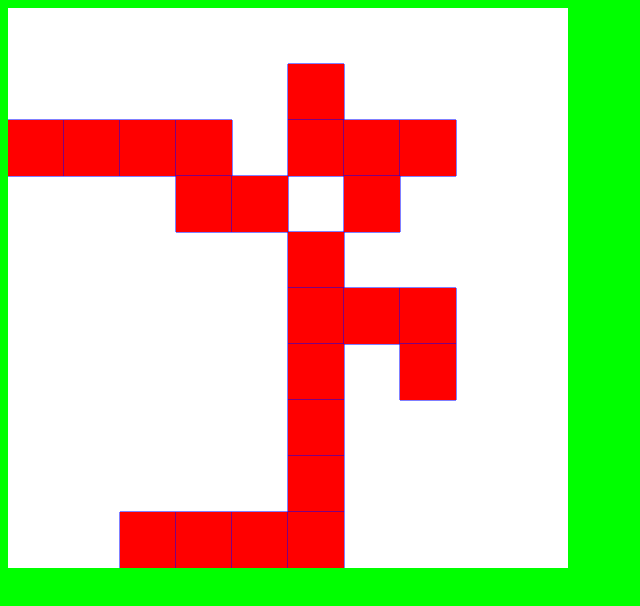
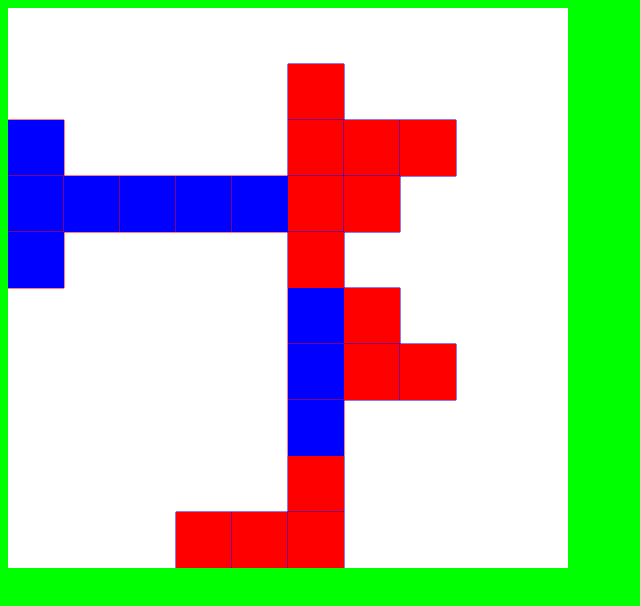
Before and after one commit to habahut/2dShooter, a website: page html/levelGenerator.html in a window 1280 px wide. Shown: the whole page, without its empty margins (0-640 px from the left). Drawn offline with nearby package versions, Linux system fonts and the light colour scheme.

Commit message:
added expansions

```diff
--- a/html/levelGenerator.html
+++ b/html/levelGenerator.html
@@ -17,6 +17,7 @@
     </script>
 
     <script type="text/javascript" src="../bower_components/jquery/dist/jquery.js"></script>
+    <script type="text/javascript" src="../js/util/util.js"></script>
     <script type="text/javascript" src="../js/levelGeneration/levelGeneration.js"></script>
 
     <body style="background-color: 00FF00">
--- a/js/levelGeneration/levelGeneration.js
+++ b/js/levelGeneration/levelGeneration.js
@@ -1,10 +1,6 @@
 CanvasWidth = 560;
 CanvasHeight = 560;
 BlockSize = CanvasHeight / 10;
-
-function getRandom(min, max) {
-    return Math.floor(Math.random() * (max - min) + min);
-}
 
 function mapToString(map) {
     var str = '';
@@ -63,8 +59,8 @@ function seedMap(map, n) {
     while (locs.length < n) {
         // cluster the points?
         margin = 0;
-        x = getRandom(margin, map.length - margin);
-        y = getRandom(margin, map[0].length - margin);
+        x = getRandom(margin, map.length -1 - margin);
+        y = getRandom(margin, map[0].length  - 1- margin);
         if (map[y][x] != 0) continue;
         map[y][x] = 1;
         locs.push({"x":x, "y": y});
@@ -95,13 +91,13 @@ function primmsMethod(locs) {
     for (var i = 1;i < locs.length;i++)  nodesUsed.push(false);
 
     while (nodes.length < locs.length) {
-        console.log('------------- PASS: ', nodes.length, ' <= ', locs.length);
-        console.log(nodesUsed);
+        //console.log('------------- PASS: ', nodes.length, ' <= ', locs.length);
+        //console.log(nodesUsed);
         // search all nodes currently in MST for smallest edge
         var nextEdge = {"length": 999999};
         for (var i = 0; i < nodes.length;i++) {
-            console.log();
-            console.log('looking at node: ', nodes[i]);
+            //console.log();
+            //console.log('looking at node: ', nodes[i]);
 
             var thisNode = nodes[i];
             for (var j = 0; j < thisNode.edges.length; j++) {
@@ -117,11 +113,11 @@ function primmsMethod(locs) {
                     break;
                 }
             }
-            console.log('this shorted node found was: ', nextEdge);
+            //console.log('this shorted node found was: ', nextEdge);
         }
-        console.log('---- pass completed');
-        console.log('the shortest node found was : ', nextEdge);
-        console.log('from : ' , locs, ' to', nextEdge.dest);
+        //console.log('---- pass completed');
+        //console.log('the shortest node found was : ', nextEdge);
+        //console.log('from : ' , locs, ' to', nextEdge.dest);
         edges.push(nextEdge);
         nextEdge.used = true;
         // set the reverse of this edge to used as well
@@ -136,7 +132,6 @@ function primmsMethod(locs) {
         nodes.push(locs[nextEdge.dest]);
         nextEdge.destination = locs[nextEdge.dest];
         nextEdge.origin = locs[nextEdge.start];
-
     }
     return edges;
 }
@@ -170,21 +165,47 @@ function renderGraph(mst, locs, ctx) {
 }
 
 function renderMap(roomMap, ctx) {
-    ctx.fillStyle = 'red';
-    ctx.strokeStyle = 'blue';
     for (var i = 0; i < roomMap.length; i++) {
         for (var j = 0; j < roomMap[i].length; j++) {
+            if (roomMap[j][i] == 0) continue;
             if (roomMap[j][i] == 1) {
-                ctx.beginPath();
-                ctx.rect(i * BlockSize, j * BlockSize, BlockSize, BlockSize);
-                ctx.stroke();
-                ctx.fill();
+                ctx.fillStyle = 'red';
+                ctx.strokeStyle = 'blue';
+            } else {
+                ctx.fillStyle = "blue";
+                ctx.strokeStyle = "red";
             }
+            ctx.beginPath();
+            ctx.rect(i * BlockSize, j * BlockSize, BlockSize, BlockSize);
+            ctx.stroke();
+            ctx.fill();
         }
     }
 }
 
 function roomWalk(mst, w, h) {
+    // want to get 4 expansions per 10 edges in the graph
+    // assuming map is square
+    var numExpansions = 4 / 10 * mst.length,
+        expansions = [],
+        expandLocs = [],
+        count = 0;
+    while (expansions.length < numExpansions) {
+        expansions.push(getRandom(0, mst.length - 1));
+        expansions.sort(function(a, b) { return a - b });
+        makeUnique(expansions);
+    }
+
+    console.log('these are our options');
+    console.log(expansions[0]);
+    console.log(mst[expansions[0]]);
+    console.log(expansions[1]);
+    console.log(mst[expansions[1]]);
+    console.log(expansions[2]);
+    console.log(mst[expansions[2]]);
+    console.log(expansions[3]);
+    console.log(mst[expansions[3]]);
+
     var map = initMap(w, h);
     for (var i = 0;i < mst.length; i++) {
         var x1 = mst[i].origin.x,
@@ -194,6 +215,16 @@ function roomWalk(mst, w, h) {
         while (true) {
             var dx = x1 - x2,
                 dy = y1 - y2;
+            map[y1][x1] = 1;
+            if (expansions[count] == i) {
+                var lengthRemaining = Math.abs(x1 - x2 + y1 - y2);
+                if (getRandom(0, lengthRemaining) == 0) {
+                    expandLocs.push([x1, y1]);
+                    console.log('found a loc:', x1, y1);
+                    chanceExpand = false;
+                    count++;
+                }
+            }
             if (dx == 0 && dy == 0) break;
             if (Math.abs(dx) > Math.abs(dy)) {
                 if (dx > 0) x1 -= 1;
@@ -202,13 +233,68 @@ function roomWalk(mst, w, h) {
                 if (dy > 0) y1 -= 1;
                 else y1 += 1;
             }
-            map[y1][x1] = 1;
         }
     }
+
+    var expandedRooms = [];
+    for (var i = 0;i < expandLocs.length;i++) {
+        expandedRooms.push(mergeRooms(map, expandLocs[i][0], expandLocs[i][1]));
+        console.log('--------------');
+    }
+    console.log(expandedRooms);
+
     return map;
 }
 
-function expandRooms() {}
+function flattenRoomObj(rooms, obj) {
+    for (var i = 0;i < obj.length;i++) {
+        if (obj[i])
+            rooms.push(obj[i]);
+    }
+}
+
+function mergeRooms(map, x, y, depth) {
+    var prefix = "";
+    for (var l = 0;l < depth;l++) prefix += "  ";
+
+    console.log(prefix, 'merge rooms called!' , x , y );
+
+    var rooms = [];
+    if (!(0 <= x && x < map[0].length &&
+        0 <= y && y < map.length)) {
+           return [];
+    }
+    if (depth > 2) return [];
+    depth = depth || 1;
+    if (map[y][x] == 0) {
+        if (getRandomNR(0,1) < .6 / depth) {
+            console.log(prefix, 'converted ', x ,y );
+            map[y][x] = 2;
+            rooms.push({"x": x,"Y": y});
+        }
+    } else if (map[y][x] == 1) {
+        console.log(prefix, "setting: ", x, y);
+        rooms.push({"x": x,"y": y});
+        map[y][x] = 2;
+        if (getRandomNR(0,1) < .9 / depth) {
+            flattenRoomObj(mergeRooms(map, x - 1, y, depth + 1), rooms);
+            //rooms.push(mergeRooms(map, x - 1, y, depth + 1));
+        }
+        if (getRandomNR(0,1) < .9 / depth) {
+            flattenRoomObj(mergeRooms(map, x + 1, y, depth + 1), rooms);
+            //rooms.push(mergeRooms(map, x + 1, y, depth + 1));
+        }
+        if (getRandomNR(0,1) < .9 / depth) {
+            flattenRoomObj(mergeRooms(map, x, y - 1, depth + 1), rooms);
+            //rooms.push(mergeRooms(map, x, y - 1, depth + 1));
+        }
+        if (getRandomNR(0,1) < .9 / depth) {
+            flattenRoomObj(mergeRooms(map, x, y + 1, depth + 1), rooms);
+            //rooms.push(mergeRooms(map, x, y + 1, depth + 1));
+        }
+    }
+    return rooms;
+}
 
 $(document).ready(function() {
     var jCanvas = $("#mainCanvas");
@@ -224,7 +310,6 @@ $(document).ready(function() {
     ctx.rect(0,0, CanvasWidth, CanvasHeight);
     ctx.fillStyle = "white";
     ctx.fill();
-
 
     var height = 10,
         width = 10,
--- a/js/util/util.js
+++ b/js/util/util.js
@@ -1,6 +1,33 @@
 (function() {
+    /// not really sure if this is going to work correctly.
+    //I remember reading that Math.round is not the right thing to use here
+    //but ihave no internet to confirm righgt now
+    //
+    //// this seems to be 'inclusive' of both ends
+    // given that everything starts indexing at 0 it may be better
+    // afterall to make this exclusive of max...
+    //      will need to change line 64 for of levelGeneration for example
     function getRandom(min, max) {
+        return Math.floor((Math.random() * (max - min) + min) + .5);
+    }
+
+    function getRandomNR(min, max) {
         return Math.random() * (max - min) + min;
+    }
+
+    // this will not work unless you pass it sorted array
+    function makeUnique(arr, key) {
+        for (var i = arr.length - 2;i >= 0;i--) {
+            if (key) {
+                if (arr[i][key] == arr[i + 1][key]) {
+                    arr.splice(i, 1);
+                }
+            } else {
+                if (arr[i] == arr[i + 1]) {
+                    arr.splice(i, 1);
+                }
+            }
+        }
     }
 
     function collideRects(camera, r2) {
@@ -23,5 +50,7 @@
     }
 
     window.getRandom = getRandom;
+    window.getRandomNR = getRandomNR;
     window.collideRects = collideRects;
+    window.makeUnique = makeUnique;
 })();
--- /dev/null
+++ b/js/worldObjects.js
@@ -0,0 +1,2 @@
+(function() {
+    function Room(coordsList) {
```
